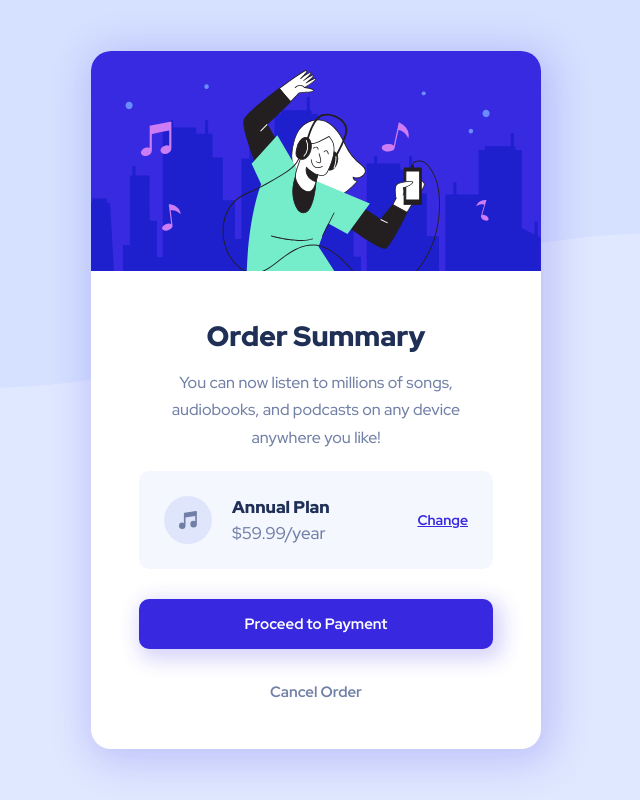
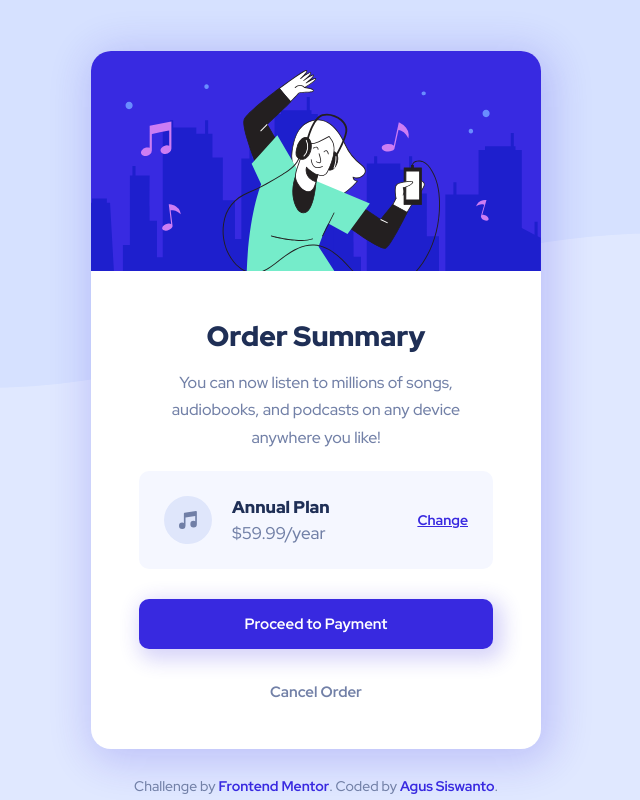
Before and after one commit to siswantodev/fem-order-summary-component, a website built with Vite: page index.html in a window 1280 px wide. Shown: the whole page, without its empty margins (324-964 px from the left). Built offline with nearby package versions, Linux system fonts and the light colour scheme.

Commit message:
update attribution

```diff
--- a/index.html
+++ b/index.html
@@ -44,14 +44,21 @@
 					<button class="btn btn-cancel">Cancel Order</button>
 				</div>
 			</section>
+
+			<div class="attribution">
+				Challenge by
+				<a
+					href="https://www.frontendmentor.io/challenges/order-summary-component-QlPmajDUj"
+					target="_blank"
+					>Frontend Mentor</a
+				>. Coded by
+				<a
+					href="https://www.frontendmentor.io/profile/siswantodev"
+					target="_blank"
+					>Agus Siswanto</a
+				>.
+			</div>
 		</main>
-
-		<!-- <div class="attribution">
-			Challenge by
-			<a href="https://www.frontendmentor.io/challenges/order-summary-component-QlPmajDUj" target="_blank"
-				>Frontend Mentor</a
-			>. Coded by <a href="https://www.frontendmentor.io/profile/siswantodev" target="_blank">Agus Siswanto</a>.
-		</div> -->
 
 		<script type="module" src="src/js/main.js"></script>
 	</body>
--- a/src/sass/_base.scss
+++ b/src/sass/_base.scss
@@ -35,5 +35,6 @@ body {
 		min-height: 100dvh;
 		display: grid;
 		place-items: center;
+		position: relative;
 	}
 }
--- a/src/sass/_layout.scss
+++ b/src/sass/_layout.scss
@@ -151,3 +151,27 @@
 		}
 	}
 }
+
+.attribution {
+	position: absolute;
+	bottom: 0.5rem;
+	left: 50%;
+	transform: translateX(-50%);
+	text-align: center;
+	font-size: 1rem;
+	width: 100%;
+
+	@include mix.breakpoint(md) {
+		font-size: 1.4rem;
+	}
+
+	a {
+		text-decoration: none;
+		font-weight: 700;
+		color: var.$bright-blue;
+
+		&:hover {
+			font-weight: 900;
+		}
+	}
+}
```
